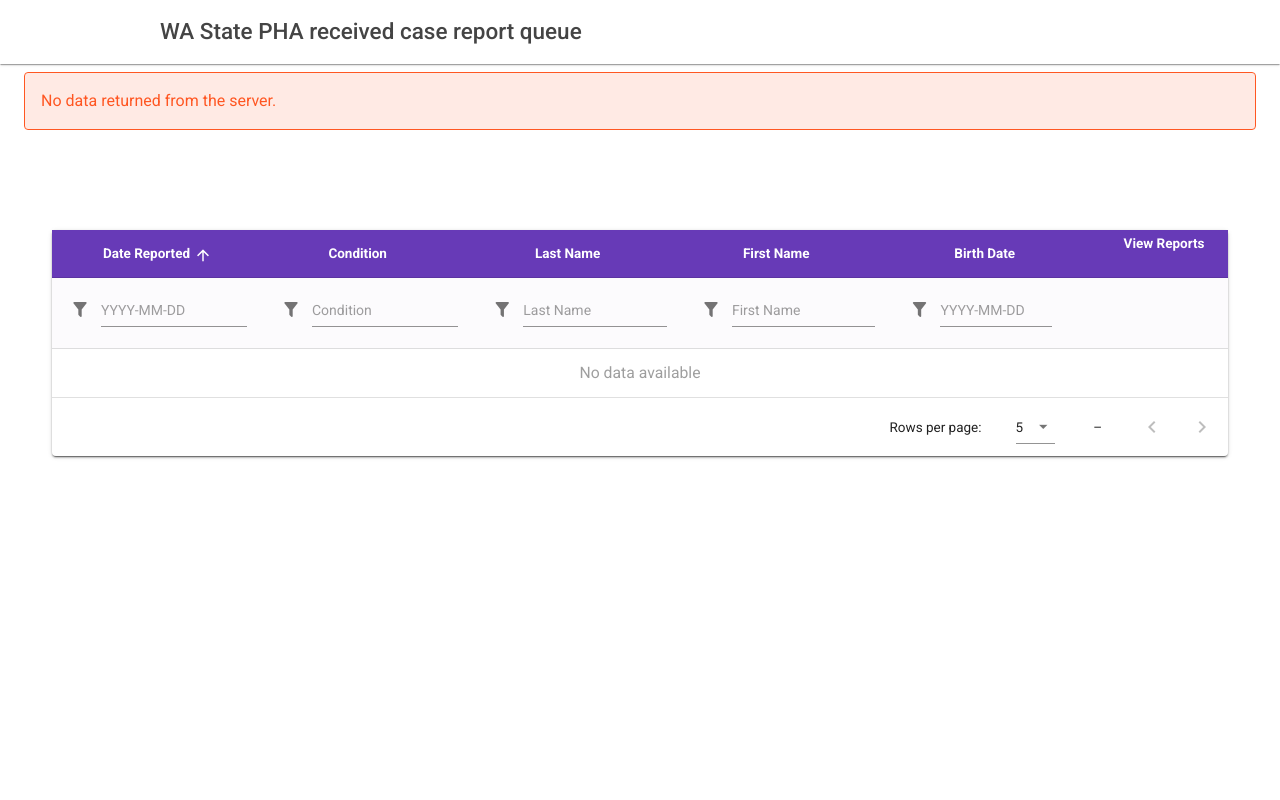
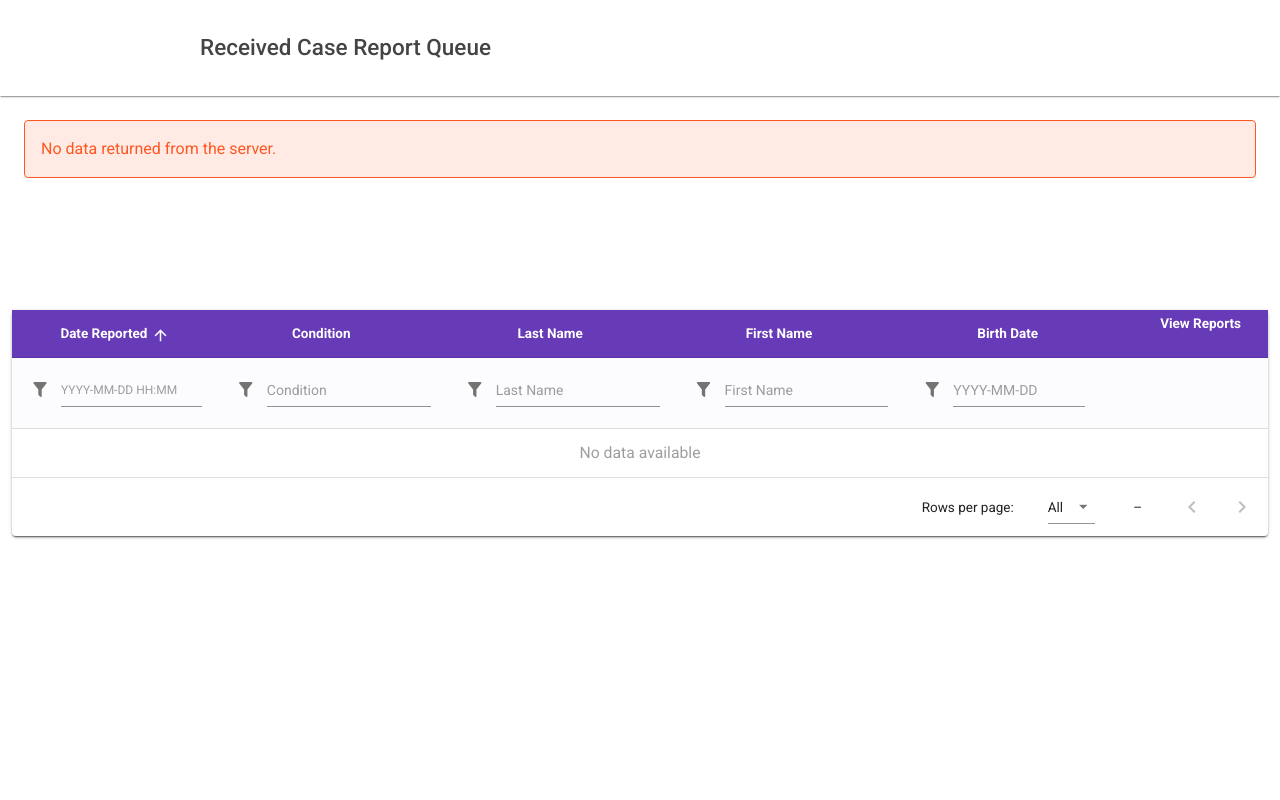
Before and after one commit to uwcirg/HIMSS-21.July, a Flask app: page /static/frontend/index.html in a window 1280 px wide. Run offline with Flask 2, Linux system fonts and the light colour scheme; data that the repository does not hold is empty; some libraries are stand-ins or nearby versions.

Commit message:
bug fix for report date search, fix report date display

```diff
--- a/backend/backend_app/static/frontend/app.css
+++ b/backend/backend_app/static/frontend/app.css
@@ -22,7 +22,7 @@ iframe {
     top: calc(45% - 16px);
 }
 .alert {
-    margin-top: 72px;
+    margin-top: 120px;
     margin-left: 24px;
     margin-right: 24px;
 }
@@ -38,8 +38,8 @@ iframe {
     color: #FFF
 }
 .list-container {
-    margin-top: 88px;
-    max-width: 1200px;
+    margin-top: 120px;
+    max-width: 1280px;
 }
 .link-cell {
     color: #777;
@@ -115,6 +115,9 @@ header {
         max-width: calc(100% - 32px);
     }
 }
+.report-date-filter-field input {
+    font-size: 12px !important;
+}
 
 @media
 only screen and (max-width: 767px),
--- a/backend/backend_app/static/frontend/app.js
+++ b/backend/backend_app/static/frontend/app.js
@@ -56,7 +56,7 @@ new Vue({
                     "value": "date_of_report",
                     filter: value => {
                         if (!this.date_of_report) return true;
-                        return String(value).toLowerCase().indexOf(String(this.last_name).toLowerCase()) >= 0;
+                        return String(value).toLowerCase().indexOf(String(this.date_of_report).toLowerCase()) >= 0;
                     },
                     "align": "center"
                 },
@@ -128,7 +128,7 @@ new Vue({
                         //item["EICRLink"] = "./data/eICR.html";
                         //item["RRLink"] = "./data/RR.html";
                         item["birthdate"] = self.formatDate(item["birthdate"]);
-                        item["date_of_report"] = self.formatDate(item["date_of_report"]);
+                        item["date_of_report"] = self.formatDate(item["date_of_report"], true);
                         return item;
                     });
                     self.expanded = responseObj.patients.map(function(item, index) {
@@ -159,12 +159,14 @@ new Vue({
             }
             this.alert = false;
         },
-        formatDate: function(string) {
+        formatDate: function(string, includeTime) {
             if (!string) return "";
             var year = string.substr(0, 4);
             var month = string.substr(4, 2);
             var day = string.substr(6, 2);
-            return year+"-"+month+"-"+day;
+            var dateString = year+"-"+month+"-"+day;
+            if (includeTime) dateString += " "+string.substr(8, 2)+":"+string.substr(10, 2);
+            return dateString;
         },
         viewActiveItem: function(item) {
             this.activeItem = Object.assign({}, item);
--- a/backend/backend_app/static/frontend/index.html
+++ b/backend/backend_app/static/frontend/index.html
@@ -35,8 +35,9 @@
         absolute
         dark
         elevation="1"
-        >   <v-img src="logo.png" max-width="120" class="mr-4"></v-img>
-            <v-toolbar-title>WA State PHA received case report queue</v-toolbar-title>
+        height=96
+        >   <v-img src="logo.png" max-width="160" class="mr-4"></v-img>
+            <v-toolbar-title>Received Case Report Queue</v-toolbar-title>
             <v-spacer></v-spacer>
         </v-app-bar>
         <v-container class="list-container" fluid>
@@ -45,7 +46,7 @@
                 id="patientList"
                 :headers="headers"
                 :items="results"
-                :items-per-page="5"
+                :items-per-page="-1"
                 :search="search"
                 class="elevation-1"
                 :sort-by.sync="sortBy"
@@ -73,10 +74,11 @@
                                 <v-text-field
                                 v-model="date_of_report"
                                 type="text"
-                                placeholder="YYYY-MM-DD"
+                                placeholder="YYYY-MM-DD HH:MM"
                                 single-line
                                 prepend-icon="mdi-filter"
                                 clearable
+                                class="report-date-filter-field"
                                 ></v-text-field>
                             </td>
                             <td>
```
